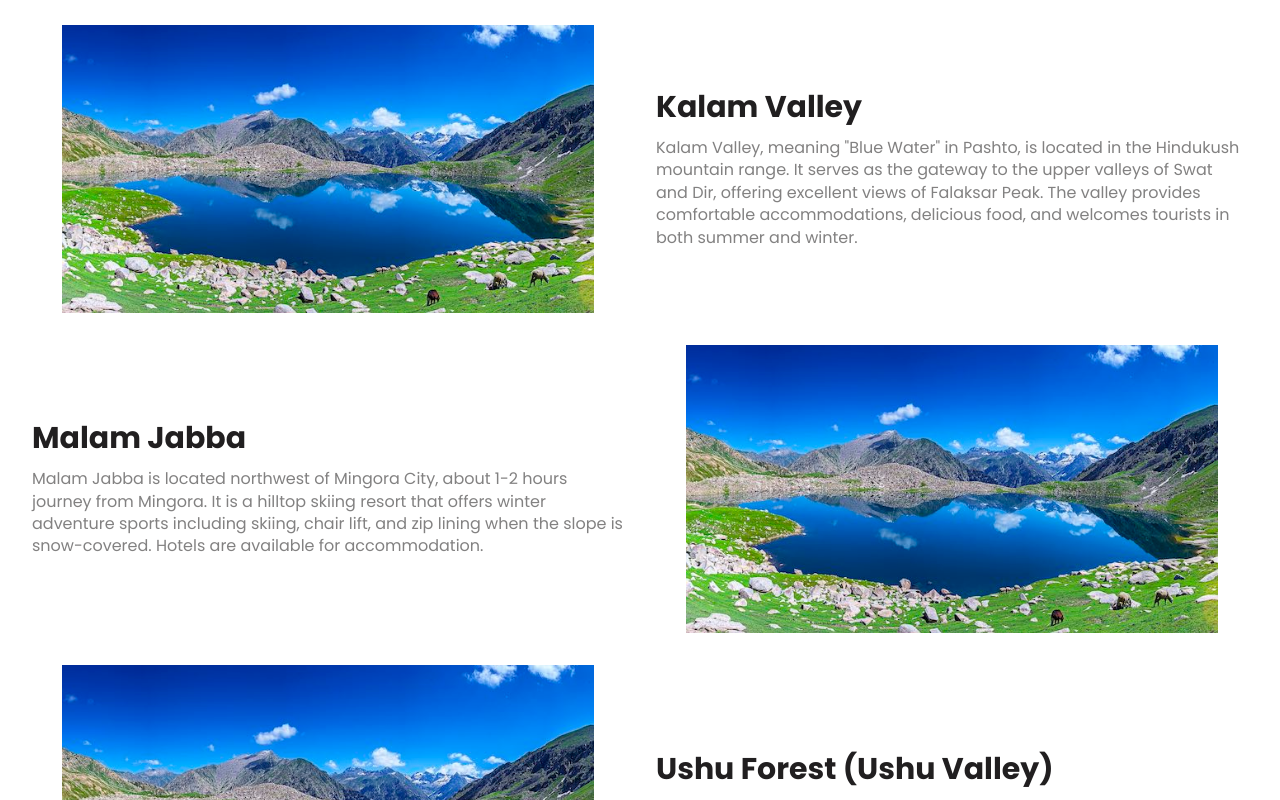
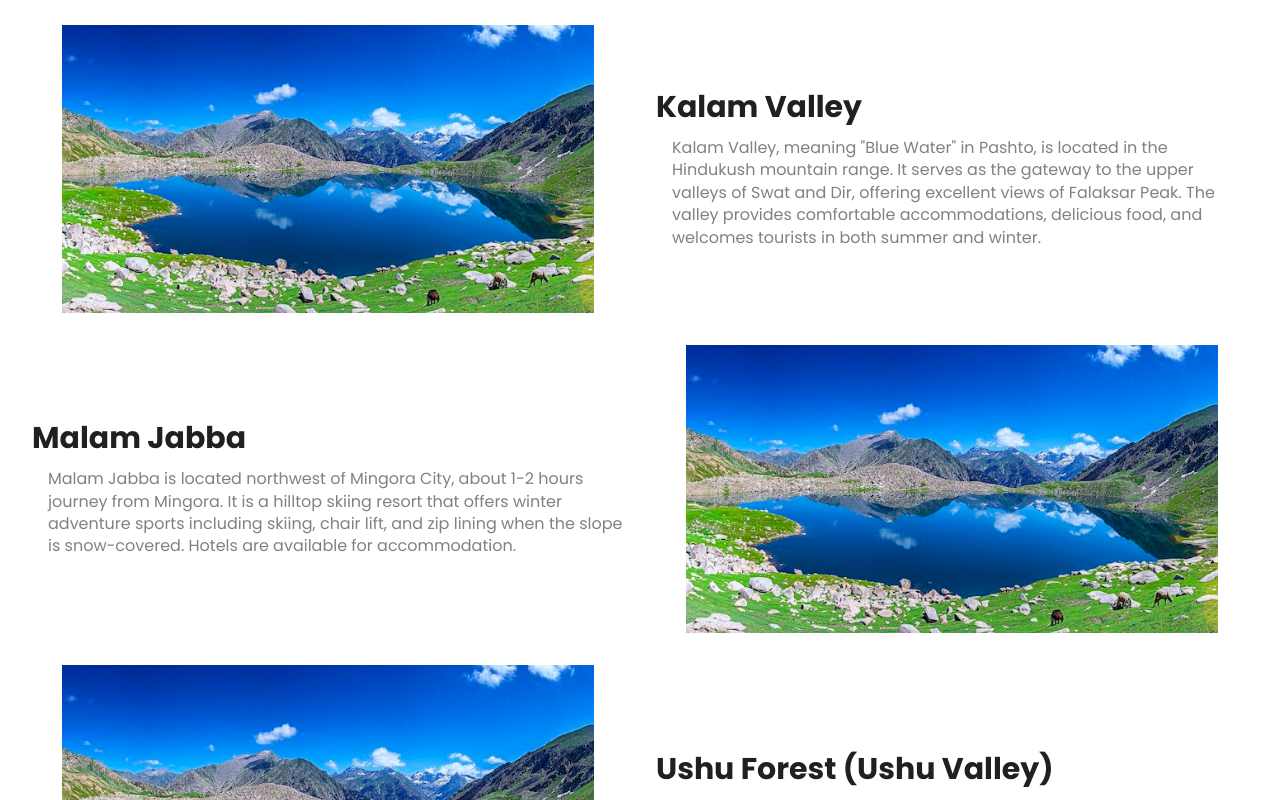
Before and after one commit to Sharmeen-Rauf/nayetalaash, a Next.js app: page /swat-kalam in a window 1280 px wide. Shown: the part 3580-4380 px from the top of the page. Built offline with nearby package versions, Linux system fonts and the light colour scheme; a web font is replaced by a local one.

Commit message:
Update Swat Kalam page: add left margin to destination description for improved text alignment and visual consistency.

```diff
--- a/app/swat-kalam/page.tsx
+++ b/app/swat-kalam/page.tsx
@@ -649,7 +649,7 @@ const SwatKalamPage = () => {
 									<h3 className="text-2xl md:text-3xl font-bold mb-3 capitalize" style={{ color: secondaryBlack }}>
 										{destination.title}
 									</h3>
-									<p className="leading-normal" style={{ color: `${secondaryBlack}90`, fontSize: '16px', lineHeight: '1.4' }}>
+									<p className="leading-normal ml-4" style={{ color: `${secondaryBlack}90`, fontSize: '16px', lineHeight: '1.4' }}>
 										{destination.description}
 									</p>
 								</div>
```
